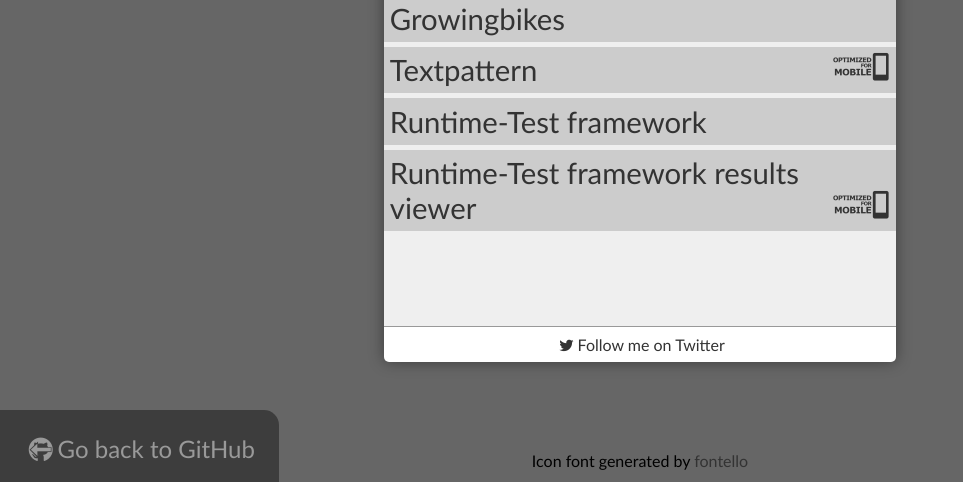
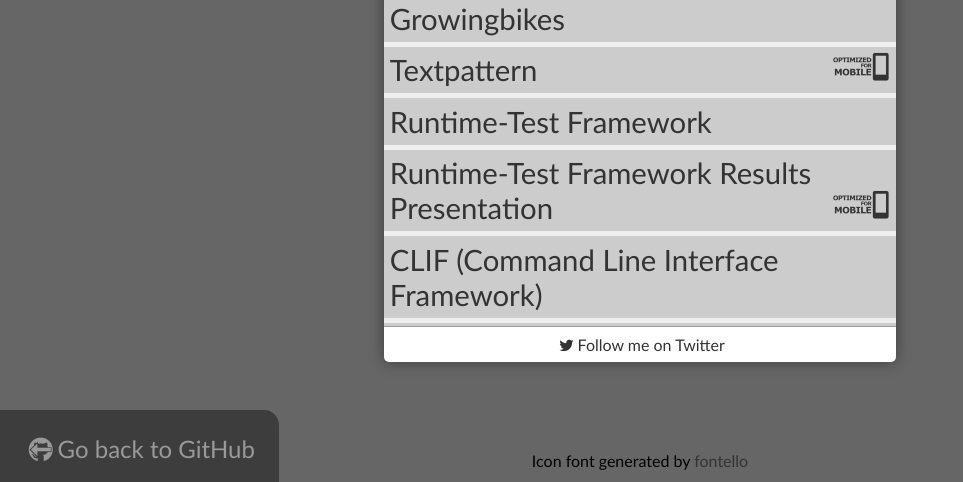
Before and after one commit to T0astBread/t0astbread.github.io, a plain HTML site: page index.html in a window 1280 px wide. Shown: the part 318-800 px from the top of the page, without its empty margins (0-963 px from the left). Drawn offline with nearby package versions, Linux system fonts and the light colour scheme.

Commit message:
Added CLIF & TimeFetcher Projects

```diff
--- a/index.html
+++ b/index.html
@@ -26,10 +26,12 @@
             </div>
             <h2>Projects</h2>
             <ul>
-                <li><a href="https://github.com/T0astBread/growingbikes">Growingbikes</a></li>
+                <li><a href="https://github.com/t0astbread/growingbikes">Growingbikes</a></li>
                 <li><a class="mobile-optimized" href="textpattern/">Textpattern</a></li>
-                <li><a href="https://github.com/T0astBread/RuntimeTestUtilities">Runtime-Test framework</a></li>
-                <li><a class="mobile-optimized" href="runtime-test/">Runtime-Test framework results viewer</a></li>
+                <li><a href="https://github.com/t0astbread/runtimetestutilities">Runtime-Test Framework</a></li>
+                <li><a class="mobile-optimized" href="runtime-test/">Runtime-Test Framework Results Presentation</a></li>
+                <li><a href="https://github.com/t0astbread/clif">CLIF (Command Line Interface Framework)</a></li>
+                <li><a href="https://github.com/t0astbread/timefetcher">TimeFetcher</a></li>
             </ul>
             <a id="social-media-link" class="icon-twitter" href="https://twitter.com/T0astBread" target="_blank">Follow me on Twitter</a> </section> <a class="button in-bg bottom left icon-back-to-github-small" href="https://github.com/T0astBread">Go back to GitHub</a>
             <div class="secret-outer">
```
